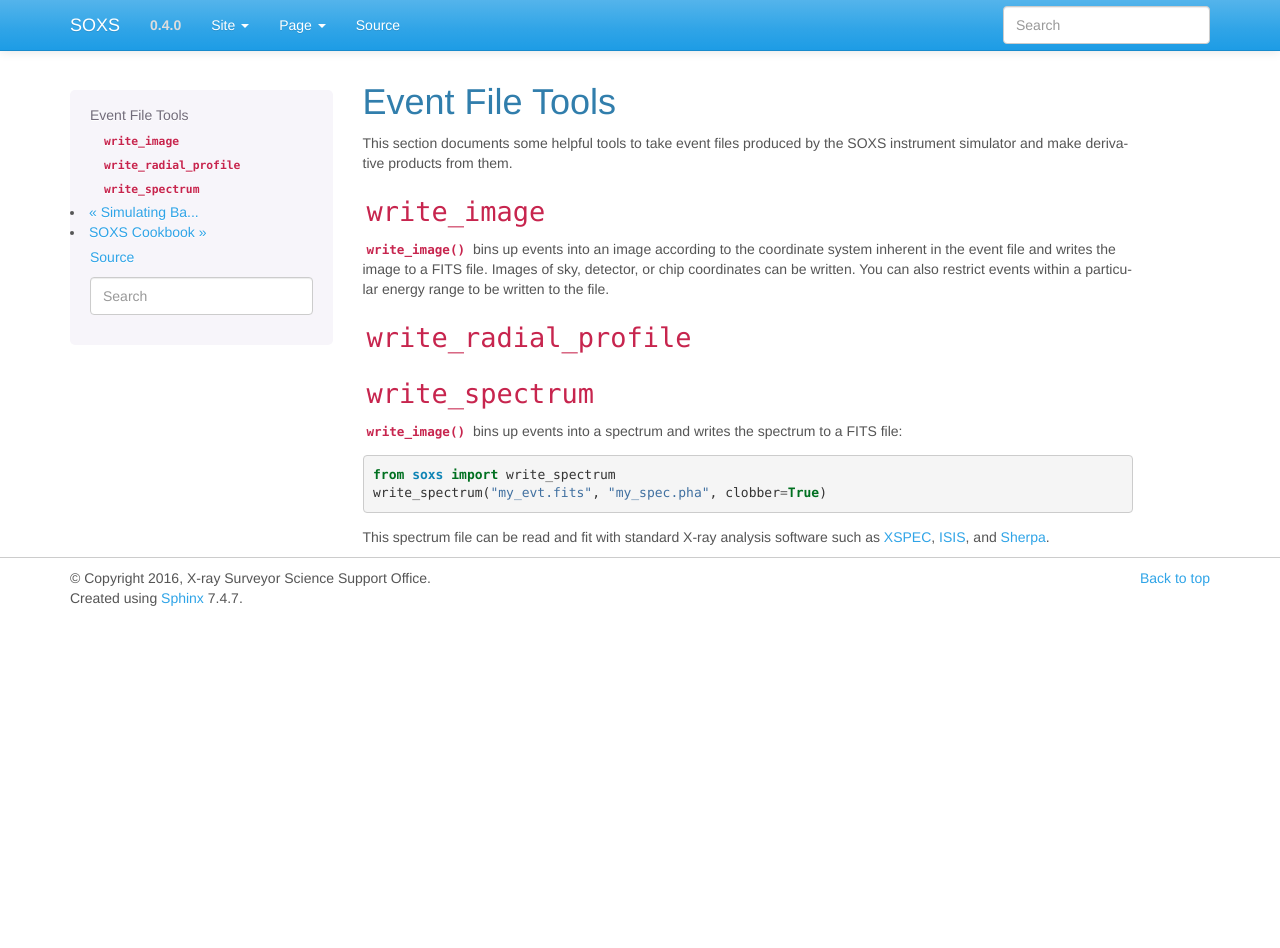
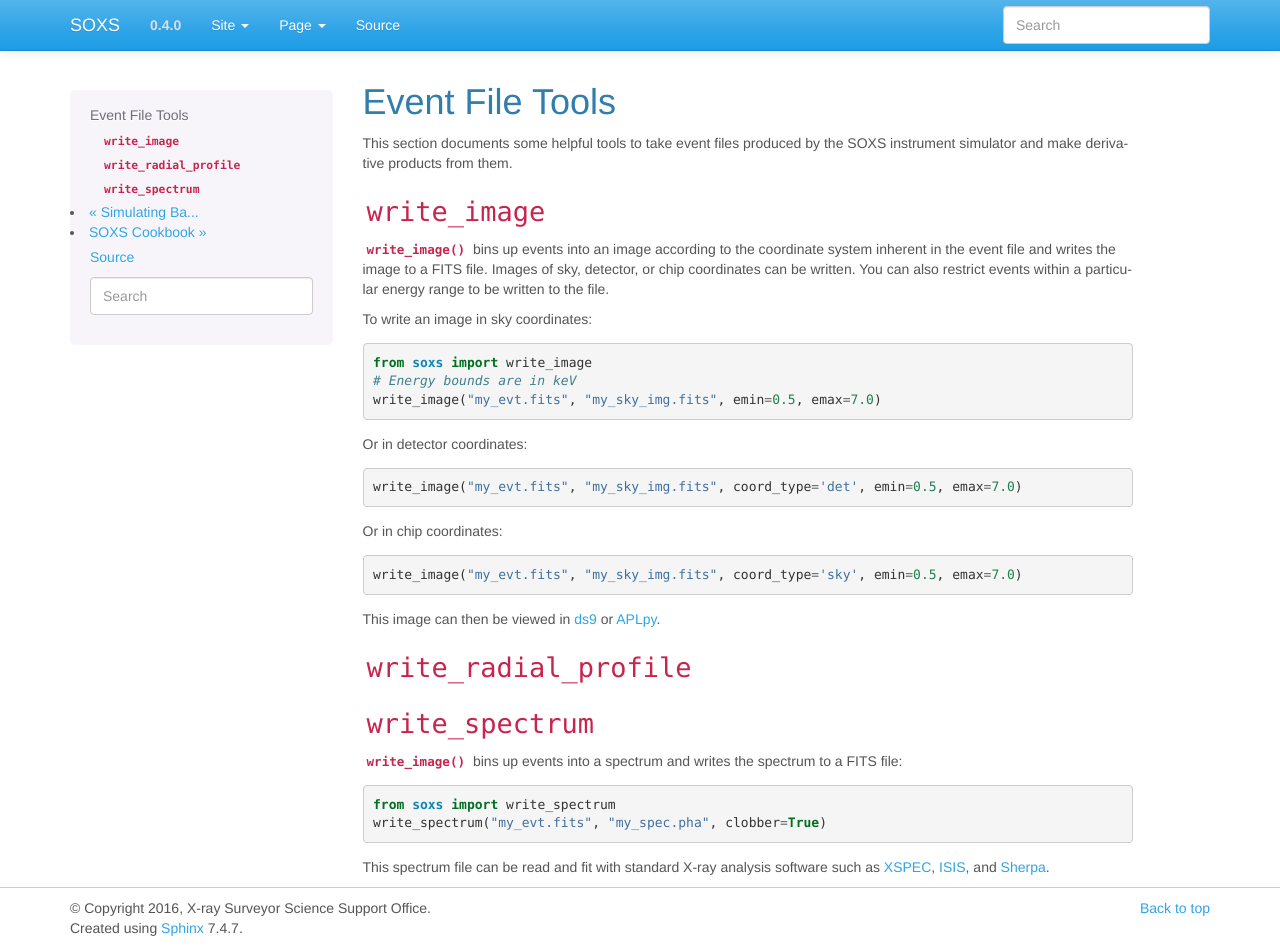
Before and after one commit to lynx-x-ray-observatory/soxs, a Sphinx documentation site: the page built from doc/source/python/event_tools.rst, in a window 1280 px wide and 948 px high. Built offline with Sphinx 7.4.7, drawn with Linux system fonts in a browser that asks for light colours.

Commit message:
Some documentation for write_image

```diff
--- a/doc/source/python/event_tools.rst
+++ b/doc/source/python/event_tools.rst
@@ -13,6 +13,28 @@ simulator and make derivative products from them.
 system inherent in the event file and writes the image to a FITS file. Images of sky, detector,
 or chip coordinates can be written. You can also restrict events within a particular energy range
 to be written to the file.
+
+To write an image in sky coordinates:
+
+.. code-block:: python
+
+    from soxs import write_image
+    # Energy bounds are in keV
+    write_image("my_evt.fits", "my_sky_img.fits", emin=0.5, emax=7.0)
+
+Or in detector coordinates:
+
+.. code-block:: python
+
+    write_image("my_evt.fits", "my_sky_img.fits", coord_type='det', emin=0.5, emax=7.0)
+
+Or in chip coordinates:
+
+.. code-block:: python
+
+    write_image("my_evt.fits", "my_sky_img.fits", coord_type='sky', emin=0.5, emax=7.0)
+
+This image can then be viewed in `ds9 <http://ds9.si.edu>`_ or `APLpy <https://aplpy.github.io>`_.
 
 ``write_radial_profile``
 ------------------------
```
Also changed, not shown: 1 other file.
